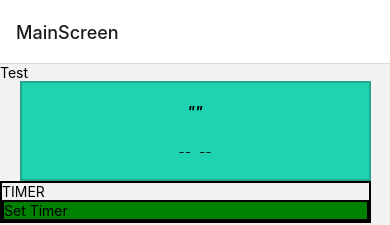
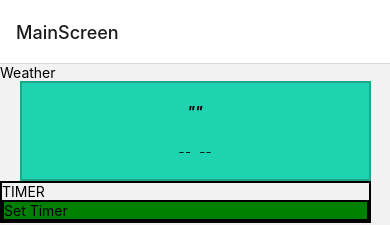
Before and after one commit to Eleps25/ProjectHealthy, a React Native app: screen /MainScreen in a window 390 px wide. Shown: the top 225 px of the page. Built offline with nearby package versions, Linux system fonts and the light colour scheme; no server answers.

Commit message:
Weather component initialization

```diff
--- /dev/null
+++ b/src/Components/Weather/Weather.js
@@ -0,0 +1,13 @@
+import { View, Text } from "react-native";
+
+import styles from "./Weather.style";
+
+const Weather = () => {
+    return (
+        <View>
+            <Text>Weather</Text>
+        </View>
+    )
+}
+
+export default Weather;
--- /dev/null
+++ b/src/Components/Weather/index.js
@@ -0,0 +1,3 @@
+import Weather from "./Weather";
+
+export default Weather;
--- a/src/Screens/MainScreen/MainScreen.js
+++ b/src/Screens/MainScreen/MainScreen.js
@@ -3,13 +3,13 @@ import { View, Text } from 'react-native';
 import styles from './MainScreen.style';
 
 import RandomQuote from '../../Components/RandomQuote/index.js';
-
+import Weather from '../../Components/Weather';
 import Timer from '../../Components/Timer';
 
 const MainScreen = () => {
     return (
         <View>
-            <Text>Test</Text>
+            <Weather />
             <View style={styles.qoutesContainer}>
                 <RandomQuote />
             </View>
```
Also changed, not shown: src/Components/Weather/Weather.style.js (added, +7 -0 lines).
